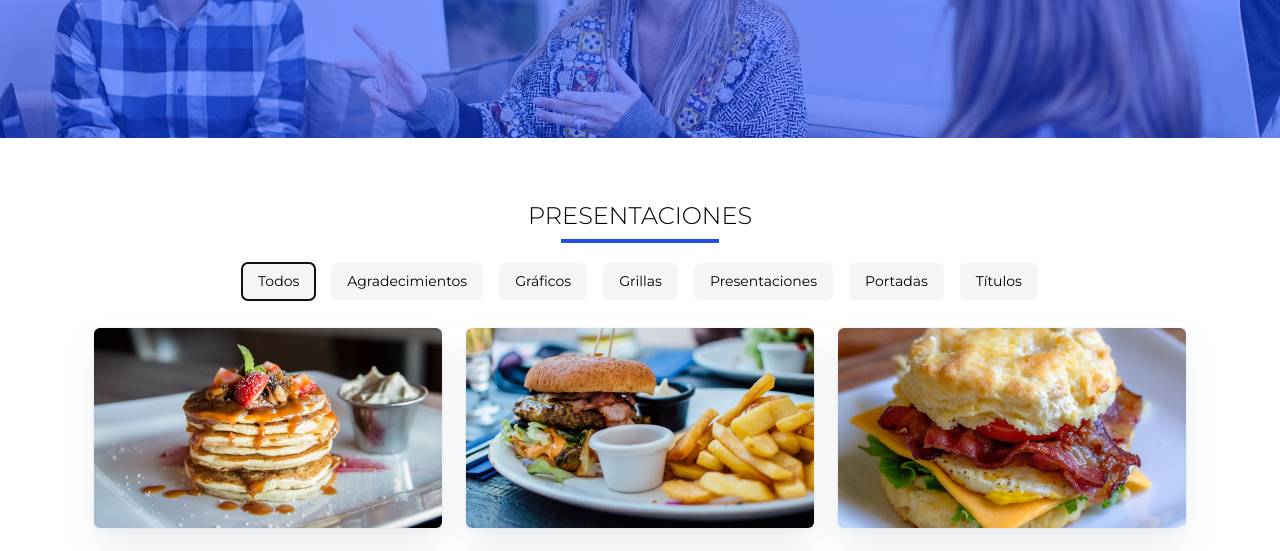
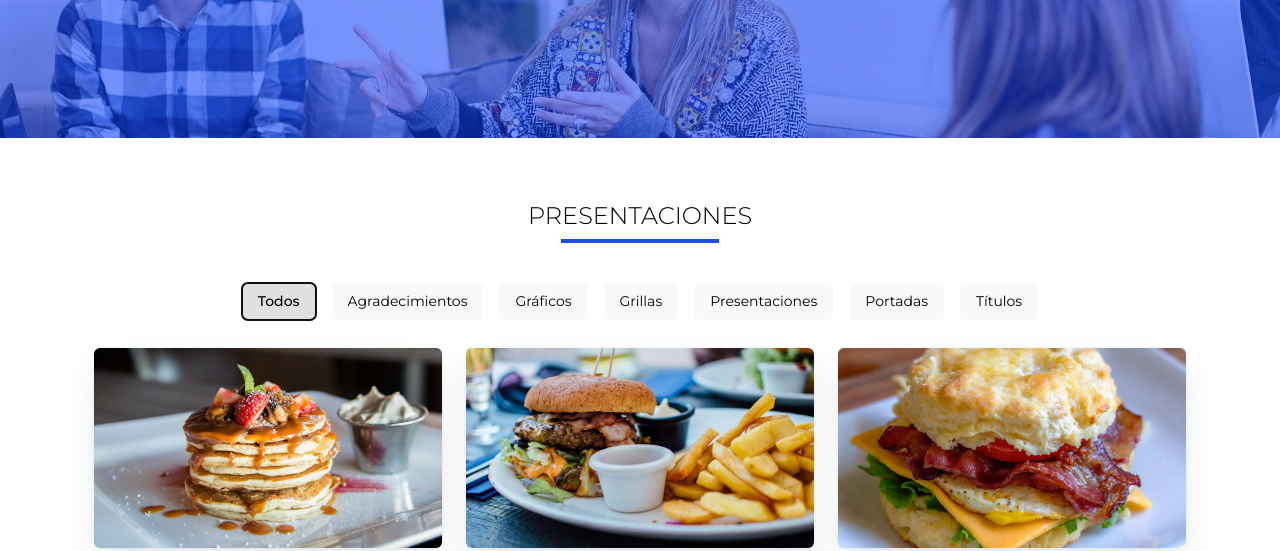
Before and after one commit to saulwolfdev/single-page-aplicacions-vanillla-js, a website built with webpack: page src/index.html in a window 1280 px wide. Both pictures are taken after a click on the button "Todos". Shown: the part 222-773 px from the top of the page. Built offline with nearby package versions, Linux system fonts and the light colour scheme.

Commit message:
Tabs listos con Active

```diff
--- a/src/controllers/home.controller.js
+++ b/src/controllers/home.controller.js
@@ -106,15 +106,22 @@ export default () => {
     sectionsButtonsContainer.innerHTML = selectCategoriesButtons;
     const sectionsButtons = divElement.querySelectorAll(".sectionButtons_Filter");
 
+
     sectionsButtons.forEach(function (btn) {
+      sectionsButtons[0].className = "sectionButtons_Filter active"
       btn.addEventListener("click", function (e) {
         const category = e.currentTarget.dataset.id;
+        for (let i = 0; i < sectionsButtons.length; i++){
+          sectionsButtons[i].className = "sectionButtons_Filter"
+        }
         const menuCategory = menu.filter((menuItem) => {
           if (menuItem.category === category) {
+            sectionsButtons[menuItem.id].className = "sectionButtons_Filter active"
             return menuItem;
           }
         });
         if (category === "Todos") {
+          sectionsButtons[0].className = "sectionButtons_Filter active"
           diplayMenuItems(menu);
         } else {
           diplayMenuItems(menuCategory);
--- a/src/scss/main.scss
+++ b/src/scss/main.scss
@@ -198,15 +198,15 @@ img {
   align-items: center;
   justify-content: center;
   flex-wrap: wrap;
-  margin-bottom: 20px;
+  margin: 20px 0;
   &_Filter{
     border: 0;
     padding: 8px 16px;
     border-radius: 6px;
     margin: 0 8px 8px;
-    background-color:#f5f5f5;
+    background-color:#f9f9f9;
+
     &:hover{
-      background-color: #e1e1e1;
       transition: background-color 250ms cubic-bezier(0.4, 0, 0.2, 1) 0ms,
       box-shadow 250ms cubic-bezier(0.4, 0, 0.2, 1) 0ms,
       border-color 250ms cubic-bezier(0.4, 0, 0.2, 1) 0ms, color 250ms cubic-bezier(0.4, 0, 0.2, 1) 0ms;
@@ -404,3 +404,7 @@ img {
     }
   }
 }
+.active{
+  background-color: #e0e0e0;
+  font-weight: 500;
+}
```
